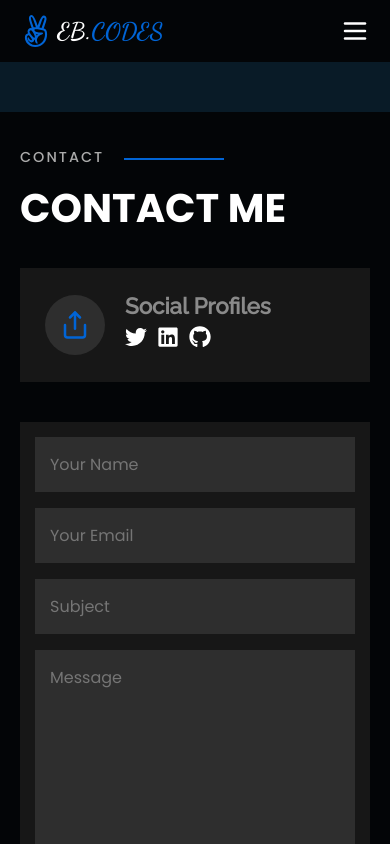
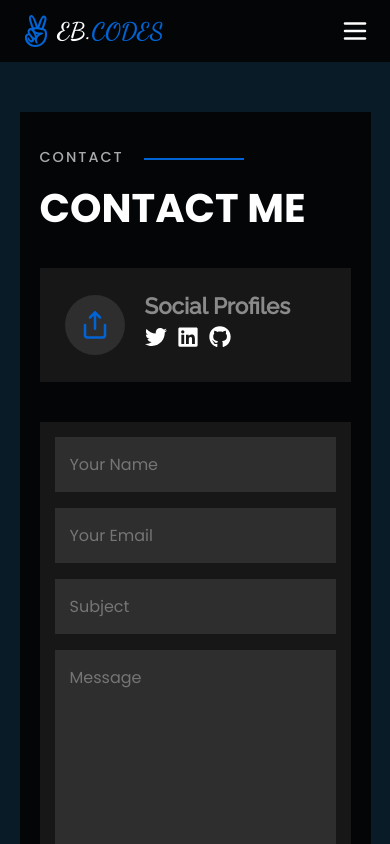
Before and after one commit to kwadwoambitious/My-Portfolio, a React (Create React App) app: page /contact in a window 390 px wide. Shown: the top 844 px of the page. Built offline with nearby package versions, Linux system fonts and the light colour scheme.

Commit message:
Made changes to this file

```diff
--- a/src/App.css
+++ b/src/App.css
@@ -450,7 +450,7 @@ form input[type="submit"]:hover{
 }
 @media (max-width: 600px){
   .about-container, .contact-container, .portfolio-container, .awards-container{
-    width: 100%;
+    /* width: 100%; */
     padding: 35px 20px;
   }
   .about-container > h2{
```
